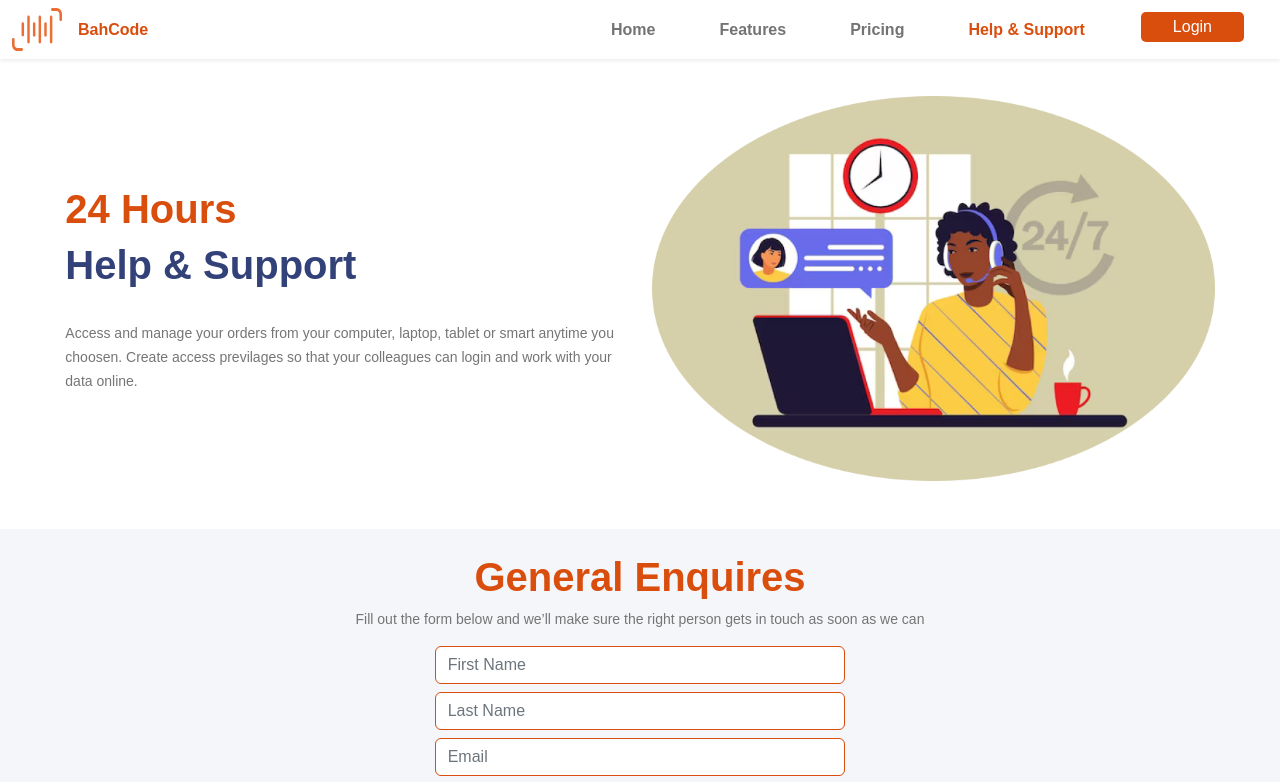
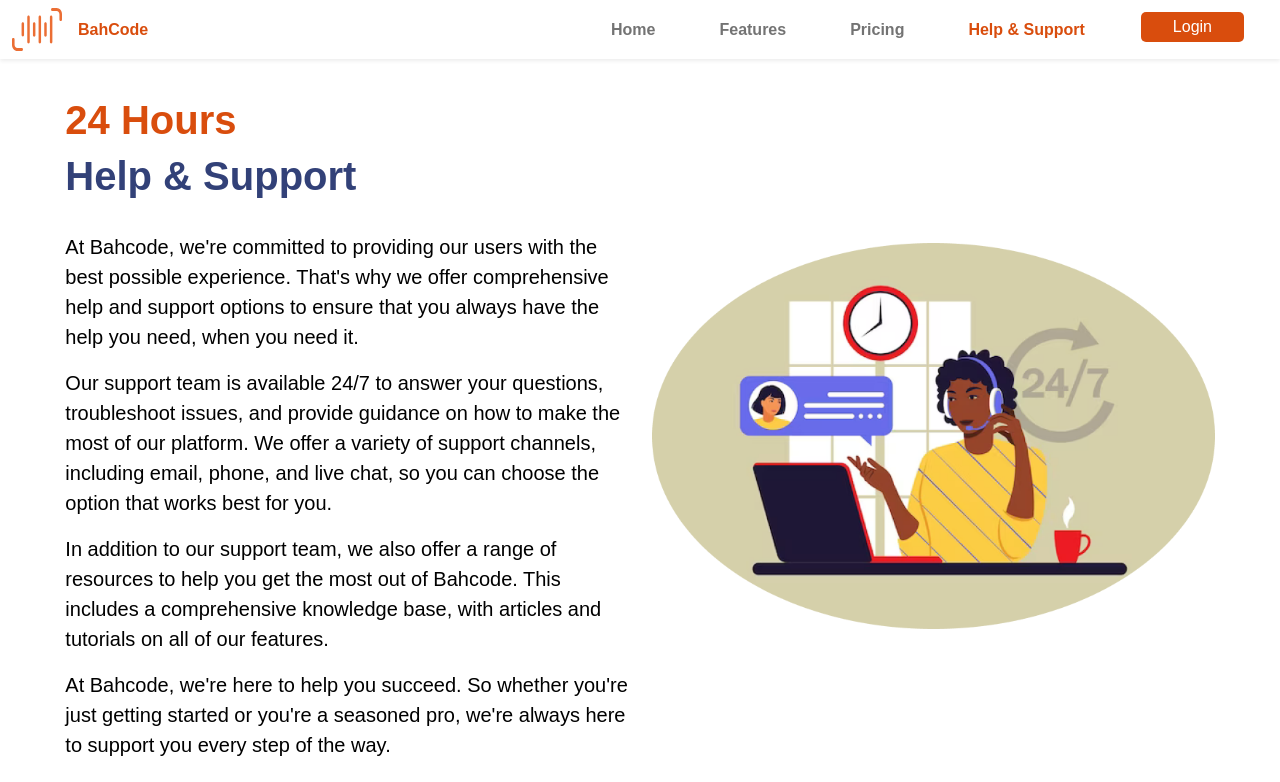
Before and after one commit to abdulhai840/sakala-website, a React (Create React App) app: page /help in a window 1280 px wide. Shown: the top 782 px of the page. Built offline with nearby package versions, Linux system fonts and the light colour scheme; a web font is replaced by a local one.

Commit message:
design issues

```diff
--- a/src/components/Footer/Footer.js
+++ b/src/components/Footer/Footer.js
@@ -42,7 +42,7 @@ export default function Footer(params) {
               </small>
               <div className="mt-3">
                 <h4 className="fw-bold white mb-0">Contact</h4>
-                <small className="white">bahcode@helpcenter.com</small>
+                <small className="white">support@bahcode.com</small>
               </div>
             </div>
           </div>
--- a/src/container/Features/Features.js
+++ b/src/container/Features/Features.js
@@ -21,13 +21,13 @@ export default function Features(params) {
             <h4 className="orange fw-bold">Multiple users with </h4>
             <h4 className="orange fw-bold"> assigned roles</h4>
             <div className="col-md-8 col-12 mx-md-auto mx-lg-1">
-              <small className="gray">
+              <p className="black fs-5 fw500 mb-0">
                 With Bahcode, you can create multiple user accounts with
                 different roles and permissions. This means you can easily
                 assign tasks and responsibilities to your team members, and
                 ensure that everyone has access to the tools they need to do
                 their job effectively.{" "}
-              </small>
+              </p>
             </div>
           </div>
           <div className={styles["column-33"]}>
@@ -44,12 +44,12 @@ export default function Features(params) {
           <div className={styles["column-33"]}>
             <h4 className="orange fw-bold">Reporting</h4>
             <br />
-            <small className="gray">
+            <p className="black fs-5 fw500 mb-0">
               With Bahcode's reporting features, you can access valuable
               insights into your business performance. This includes data on
               sales, inventory, and customer behavior, as well as customizable
               reports that allow you to track progress towards your goals.
-            </small>
+            </p>
           </div>
         </div>
       </div>
@@ -58,12 +58,12 @@ export default function Features(params) {
           <div className={styles["column-66"]}>
             <h4 className="orange fw-bold">Inventory management</h4>
             <div className="col-md-8 col-12 mx-md-auto mx-lg-1">
-              <small className="gray">
+              <p className="black fs-5 fw500 mb-0">
                 Bahcode's inventory management system makes it easy to keep
                 track of your products. You can view inventory levels in
                 real-time, set up low stock alerts, and track inventory movement
                 to ensure that you always have the right products in stock.
-              </small>
+              </p>
             </div>
           </div>
           <div className={styles["column-33"]}>
@@ -79,13 +79,13 @@ export default function Features(params) {
           <div className={styles["column-33"]}>
             <h4 className="orange fw-bold">Order management</h4>
             <br />
-            <small className="gray">
+            <p className="black fs-5 fw500 mb-0">
               With Bahcode's order management feature, you can easily accept and
               process orders, move them to checkout, and generate receipts for
               customers. Plus, you can access a history of closed orders to
               track customer behavior and streamline your operations. With
               Bahcode, managing orders has never been easier!
-            </small>
+            </p>
           </div>
         </div>
       </div>
@@ -94,13 +94,13 @@ export default function Features(params) {
           <div className={styles["column-66"]}>
             <h4 className="orange fw-bold">Customer reward System</h4>
             <div className="col-md-8 col-12 mx-md-auto mx-lg-1">
-              <small className="gray">
+              <p className="black fs-5 fw500 mb-0">
                 With Bahcode's customer reward system, you can create and manage
                 customer loyalty programs that reward your most valuable
                 customers. This includes features like discount codes, referral
                 programs, and rewards points, all of which help to encourage
                 customer loyalty and repeat business.
-              </small>
+              </p>
             </div>
           </div>
           <div className={styles["column-33"]}>
@@ -116,14 +116,14 @@ export default function Features(params) {
           <div className={styles["column-33"]}>
             <h4 className="orange fw-bold">Periodic performance Report</h4>
             <br />
-            <small className="gray">
+            <p className="black fs-5 fw500 mb-0">
               Bahcode's periodic performance reports provide you with a snapshot
               of your business performance on a weekly or monthly basis. This
               includes data on sales, inventory, and customer behavior, as well
               as insights into trends and opportunities for improvement. These
               reports make it easy to stay on top of your business performance
               and make data-driven decisions.
-            </small>
+            </p>
           </div>
         </div>
       </div>
--- a/src/container/Help/Help.js
+++ b/src/container/Help/Help.js
@@ -24,11 +24,30 @@ export default function Help(params) {
               Help & Support
             </h1>
             <br />
-            <small className="gray">
-              Access and manage your orders from your computer, laptop, tablet
-              or smart anytime you choosen. Create access previlages so that
-              your colleagues can login and work with your data online.{" "}
-            </small>
+            <p className="black fs-5 fw500">
+              At Bahcode, we're committed to providing our users with the best
+              possible experience. That's why we offer comprehensive help and
+              support options to ensure that you always have the help you need,
+              when you need it.
+            </p>
+            <p className="black fs-5 fw500">
+              Our support team is available 24/7 to answer your questions,
+              troubleshoot issues, and provide guidance on how to make the most
+              of our platform. We offer a variety of support channels, including
+              email, phone, and live chat, so you can choose the option that
+              works best for you.
+            </p>
+            <p className="black fs-5 fw500">
+              In addition to our support team, we also offer a range of
+              resources to help you get the most out of Bahcode. This includes a
+              comprehensive knowledge base, with articles and tutorials on all
+              of our features.
+            </p>
+            <p className="black fs-5 fw500">
+              At Bahcode, we're here to help you succeed. So whether you're just
+              getting started or you're a seasoned pro, we're always here to
+              support you every step of the way.
+            </p>
           </div>
           <div className="col-md-6 col-12 mx-auto">
             <img src={help} alt="" className="w-100" />
--- a/src/container/Home/style.module.css
+++ b/src/container/Home/style.module.css
@@ -1,6 +1,6 @@
 .hero-image {
   background-image: url(../../assests/headerbg.png);
-  height: 75vh;
+  height: 40rem;
   background-position: center;
   background-repeat: no-repeat;
   background-size: cover;
@@ -8,7 +8,7 @@
 }
 .res {
   background-image: url(../../assests/restaurant.png);
-  height: 60vh;
+  height: 29rem;
   background-position: center;
   background-repeat: no-repeat;
   background-size: cover;
@@ -28,22 +28,32 @@
   width: 10rem;
   border-radius: 10px;
   min-height: 9.8rem;
+  display: flex;
+  flex-direction: column;
+  justify-content: center;
+  align-items: center;
 }
-@media (max-width: 500px) {
+@media (max-width: 541px) {
   .hero-text {
     top: 9%;
   }
   .res {
-    height: 260vh;
+    height: 64rem;
+  }
+  .card{
+    width: 8rem;
   }
 }
 
-@media (min-width: 500px) and (max-width: 767px) {
+@media (min-width: 542px) and (max-width: 767px) {
   .hero-text {
     top: 10%;
   }
   .res {
-    height: 135vh;
+    height: 51rem;
+  }
+  .card{
+    width: 8rem;
   }
 }
 @media (min-width: 770px) and (max-width: 912px) {
@@ -51,17 +61,17 @@
     top: 10%;
   }
 }
-@media (min-width: 770px) and (max-width: 992px) {
+@media (min-width: 767px) and (max-width: 992px) {
   .hero-text {
     top: 10%;
   }
   .res {
-    height: 110vh;
+    height: 55rem;
   }
 }
 @media (min-width: 992px) and (max-width: 1075px) {
   .res {
-    height: 85vh;
+    height: 40rem;
   }
 }
 @media (min-width: 920px) and (max-width: 1180px) {
--- a/src/container/Pricing/Pricing.js
+++ b/src/container/Pricing/Pricing.js
@@ -14,7 +14,7 @@ export default function Pricing(params) {
           <h2 className="orange fw-bold mb-0">The world is better</h2>
           <h2 className="blue fw-bold mb-0">without extra fees</h2>
           <div className="my-5 mx-3">
-            <p className="gray">
+            <p className="black fs-5 fw500">
               At Bahcode, we are committed to providing our users with a
               comprehensive suite of business management tools at no cost.
               That's right - all of our features, including multiple user
@@ -22,7 +22,7 @@ export default function Pricing(params) {
               customer rewards, and periodic performance reports, are completely
               free to use.
             </p>
-            <p className="gray">
+            <p className="black fs-5 fw500">
               The cost associated with using Bahcode is a small transaction fee
               for every closed order that goes through the system. This fee
               helps us cover the costs of maintaining our platform, providing
@@ -63,8 +63,12 @@ export default function Pricing(params) {
             </div>
             <hr />
             <div className="d-flex align-items-center justify-content-between my-3">
-              <h6 className="blue">Every Transaction entered into the app</h6>
-              <h6 className="orange ">1.5%</h6>
+              {/* <h6 className="blue">Every Transaction entered into the app</h6>
+              <h6 className="orange ">1.5%</h6> */}
+              <small className="gray">
+                A platform fee is charged of less that 1% with a maximum
+                predefined value for each transaction entered into the app
+              </small>
             </div>
           </div>
         </div>
--- a/src/index.css
+++ b/src/index.css
@@ -15,6 +15,9 @@
 }
 .blue {
   color: #324178 !important;
+}
+.fw500{
+  font-weight: 500 !important;
 }
 .cursor {
   cursor: pointer !important;
```
Also changed, not shown: src/container/Home/Home.js (+16 -26 lines), src/assests/header.png.
